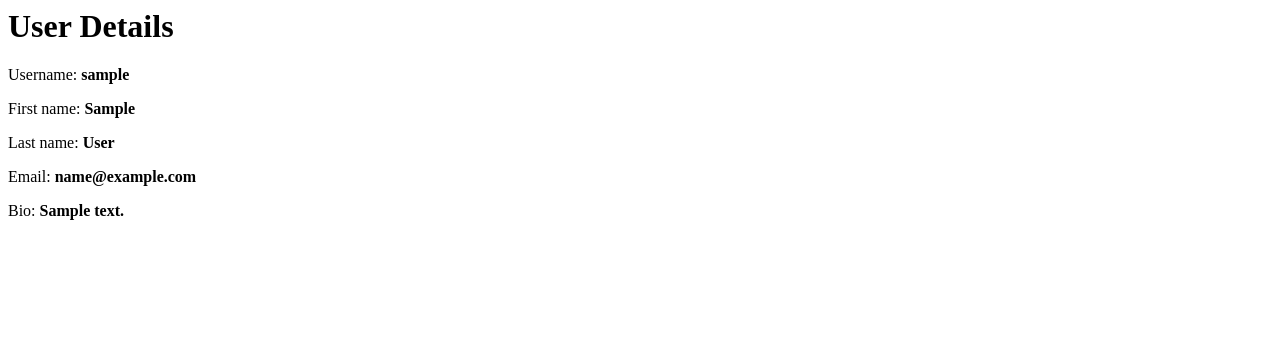
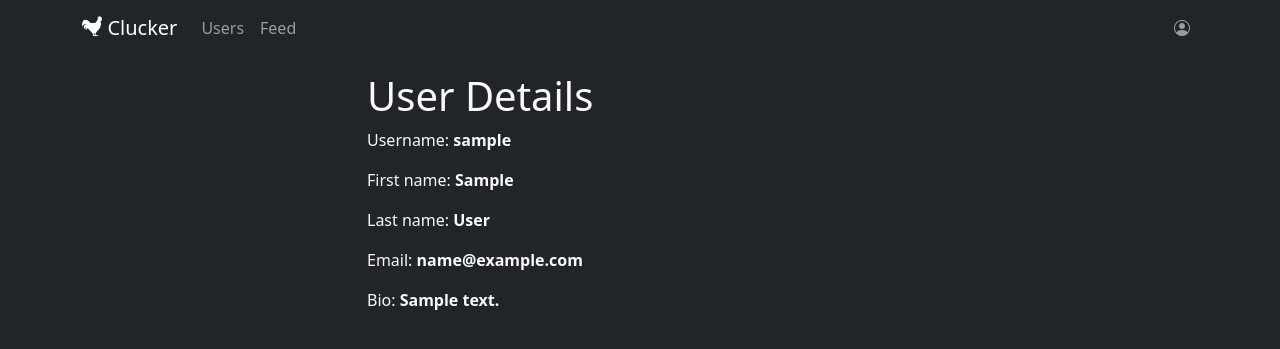
Before and after one commit to Krishi-W/Clucker, a Django app: page /user/1 in a window 1280 px wide. Shown: the top 349 px of the page. Run offline with Django 3.2, Linux system fonts and the light colour scheme; tables that the repository leaves empty hold one stand-in row (values such as "Sample post"); some libraries are stand-ins or nearby versions; some web fonts are replaced.

Commit message:
Improve UI
All templates inherit from the base_content.html template
Use dark mode

```diff
--- a/microblogs/templates/base.html
+++ b/microblogs/templates/base.html
@@ -10,7 +10,7 @@
     <link rel="stylesheet" href="https://cdn.jsdelivr.net/npm/bootstrap-icons@1.7.0/font/bootstrap-icons.css">
     <title>Clucker</title>
   </head>
-  <body>
+  <body class="bg-dark">
     {% block body %}
     {% endblock %}
     <script src="https://cdn.jsdelivr.net/npm/@popperjs/core@2.10.2/dist/umd/popper.min.js" integrity="sha384-7+zCNj/IqJ95wo16oMtfsKbZ9ccEh31eOz1HGyDuCQ6wgnyJNSYdrPa03rtR1zdB" crossorigin="anonymous"></script>
--- a/microblogs/templates/feed.html
+++ b/microblogs/templates/feed.html
@@ -3,8 +3,8 @@
 <div class="container">
   <div class="row">
     <div class="col-sm-12 col-md-6 offset-md-3">
-      <h1>Feed</h1>
-      <p>Make a Cluck</p>
+      <h1 class="text-light">Feed</h1>
+      <p class="text-light">Make a Cluck</p>
       <form action="{% url "new_post" %}", method="post">
       {% csrf_token %}
       {% include "partials/bootstrap_form.html" %}
--- a/microblogs/templates/home.html
+++ b/microblogs/templates/home.html
@@ -6,8 +6,8 @@
     <div class="row h-100">
       <div class="col-12 my-auto">
         <div class="card offset-sm-2 offset-md-4 offset-lg-7 cover-card">
-          <h1 class="cover-heading">Clucker</h1>
-          <p class="cover-text">The place for free range conversation</p>
+          <h1 class="cover-heading text-light">Clucker</h1>
+          <p class="cover-text text-light">The place for free range conversation</p>
           <p><a href='{% url 'sign_up' %}' class="btn btn-lg btn-secondary">Sign up</a></p>
           <p><a href='{% url 'log_in' %}' class="btn btn-lg btn-secondary">Log in</a></p>
         </div>
--- a/microblogs/templates/log_in.html
+++ b/microblogs/templates/log_in.html
@@ -3,7 +3,7 @@
 <div class="container">
   <div class="row">
     <div class="col-sm-12 col-md-6 offset-md-3">
-      <h1>Log in</h1>
+      <h1 class="text-light">Log in</h1>
       <form action="{% url 'log_in' %}", method="post">
       {% csrf_token %}
       {% include "partials/bootstrap_form.html" with form=form %}
--- a/microblogs/templates/partials/bootstrap_form.html
+++ b/microblogs/templates/partials/bootstrap_form.html
@@ -1,7 +1,7 @@
 {% load widget_tweaks %}
 {% for field in form%}
     <div class="mb-3">
-    {{ field.label_tag }}
+    <p class="text-light">{{ field.label_tag }}</p>
     {% if form.is_bound %}
         {% if field.errors %}
             {% render_field field class="form-control is-invalid" %}
--- a/microblogs/templates/show_user.html
+++ b/microblogs/templates/show_user.html
@@ -1,17 +1,19 @@
-<html>
-  <head>
-    <title>Clucker</title>
-  </head>
-  <body>
-    <h1>User Details</h1>
-    {% if user %}
-      <p>Username: <b>{{ user.username }}</p></b>
-      <p>First name: <b>{{ user.first_name }}</p></b>
-      <p>Last name: <b>{{ user.last_name }}</p></b>
-      <p>Email: <b>{{ user.email }}</p></b>
-      <p>Bio: <b>{{ user.bio }}</p></b>
-    {% else %}
-      <p><b>User not found</p></b>
-    {% endif %}
-  </body>
-</html>
+{% extends 'base_content.html' %}
+{% block content %}
+<div class="container">
+  <div class="row">
+    <div class="col-sm-12 col-md-6 offset-md-3">
+      <h1 class="text-light">User Details</h1>
+      {% if user %}
+        <p class="text-light">Username: <b>{{ user.username }}</p></b>
+        <p class="text-light">First name: <b>{{ user.first_name }}</p></b>
+        <p class="text-light">Last name: <b>{{ user.last_name }}</p></b>
+        <p class="text-light">Email: <b>{{ user.email }}</p></b>
+        <p class="text-light">Bio: <b>{{ user.bio }}</p></b>
+      {% else %}
+        <p><b>User not found</p></b>
+      {% endif %}
+    </div>
+  </div>
+</div>
+{% endblock %}
--- a/microblogs/templates/sign_up.html
+++ b/microblogs/templates/sign_up.html
@@ -3,7 +3,7 @@
 <div class="container">
   <div class="row">
     <div class="col-12">
-      <h1>Sign up</h1>
+      <h1 class="text-light">Sign up</h1>
       <form action='{% url 'sign_up' %}' method="post">
         {% csrf_token %}
         {% include "partials/bootstrap_form.html" with form=form %}
--- a/static/custom.css
+++ b/static/custom.css
@@ -45,7 +45,7 @@ p.cover-text {
 }
 
 .cover-card {
-  background-color: rgba(245, 245, 245, 0.6);
+  background-color: rgba(0, 0, 0, 0.788);
   max-width: 30rem;
   padding-top: 30px;
   padding-left: 50px;
```
Also changed, not shown: microblogs/templates/user_list.html (+21 -12 lines).
